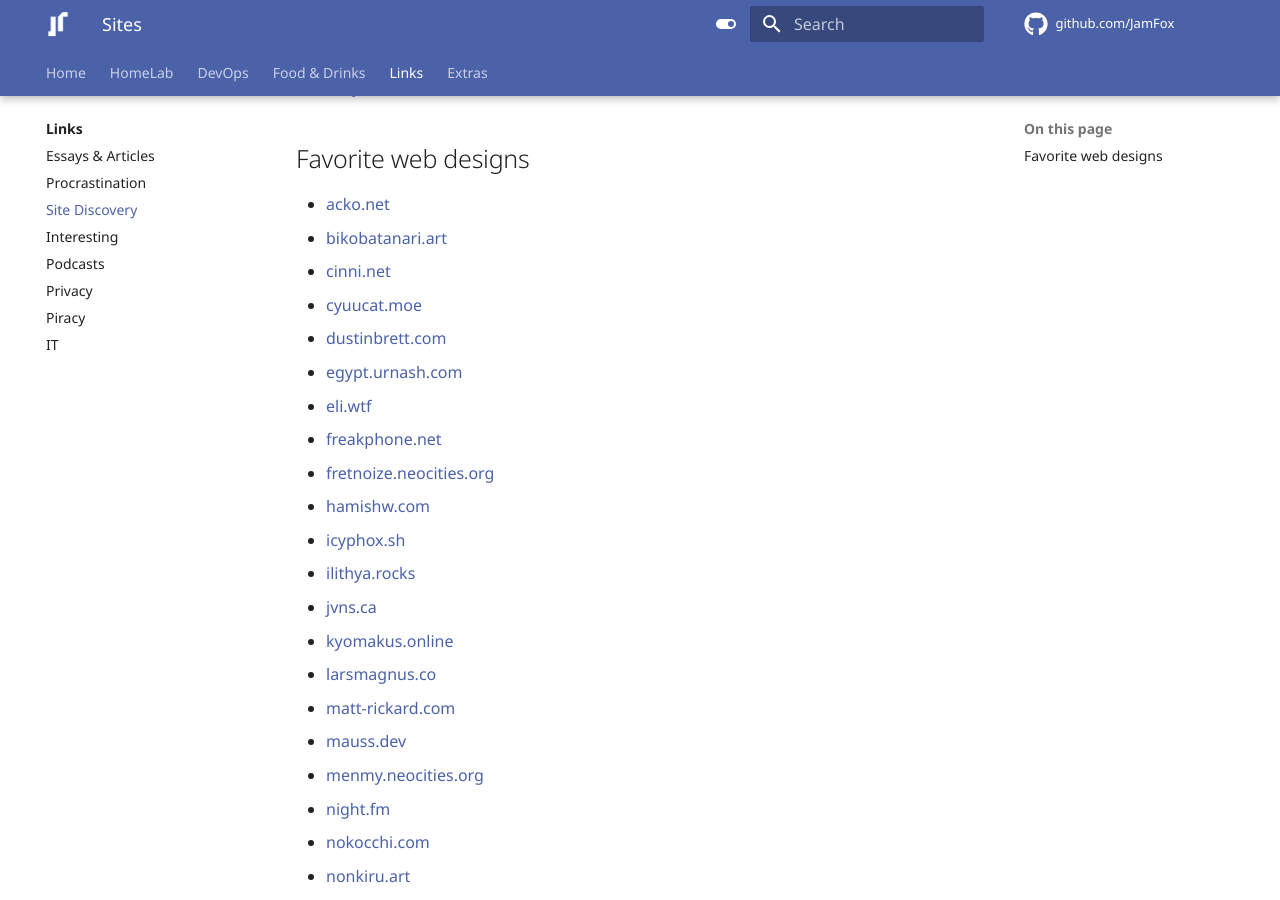
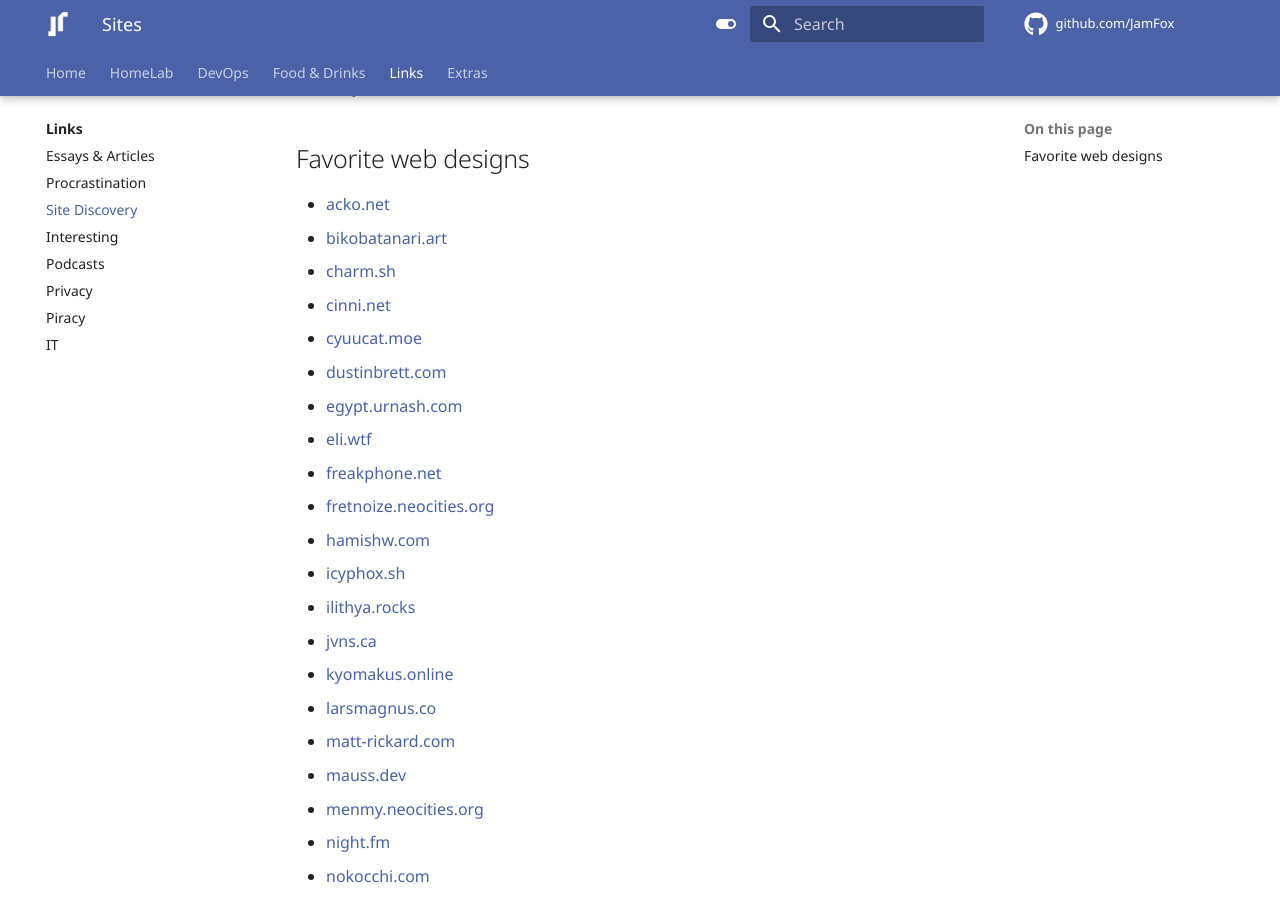
Before and after one commit to JamFox/docs.jamfox.dev, an MkDocs documentation site: the page built from docs/content/links/sites.md, in a window 1280 px wide and 900 px high, scrolled down 429 px. Built offline with MkDocs 1.6.1 and Material for MkDocs 9.7.7, drawn with Linux system fonts in a browser that asks for light colours; comment, search, counter and statistics services are not loaded.

Commit message:
add charm

```diff
--- a/docs/content/links/sites.md
+++ b/docs/content/links/sites.md
@@ -17,6 +17,7 @@ Discover new sites:
 
 - [acko.net](https://acko.net/)
 - [bikobatanari.art](https://www.bikobatanari.art/)
+- [charm.sh](https://charm.sh/)
 - [cinni.net](https://cinni.net/)
 - [cyuucat.moe](https://cyuucat.moe/)
 - [dustinbrett.com](https://dustinbrett.com/)
```
